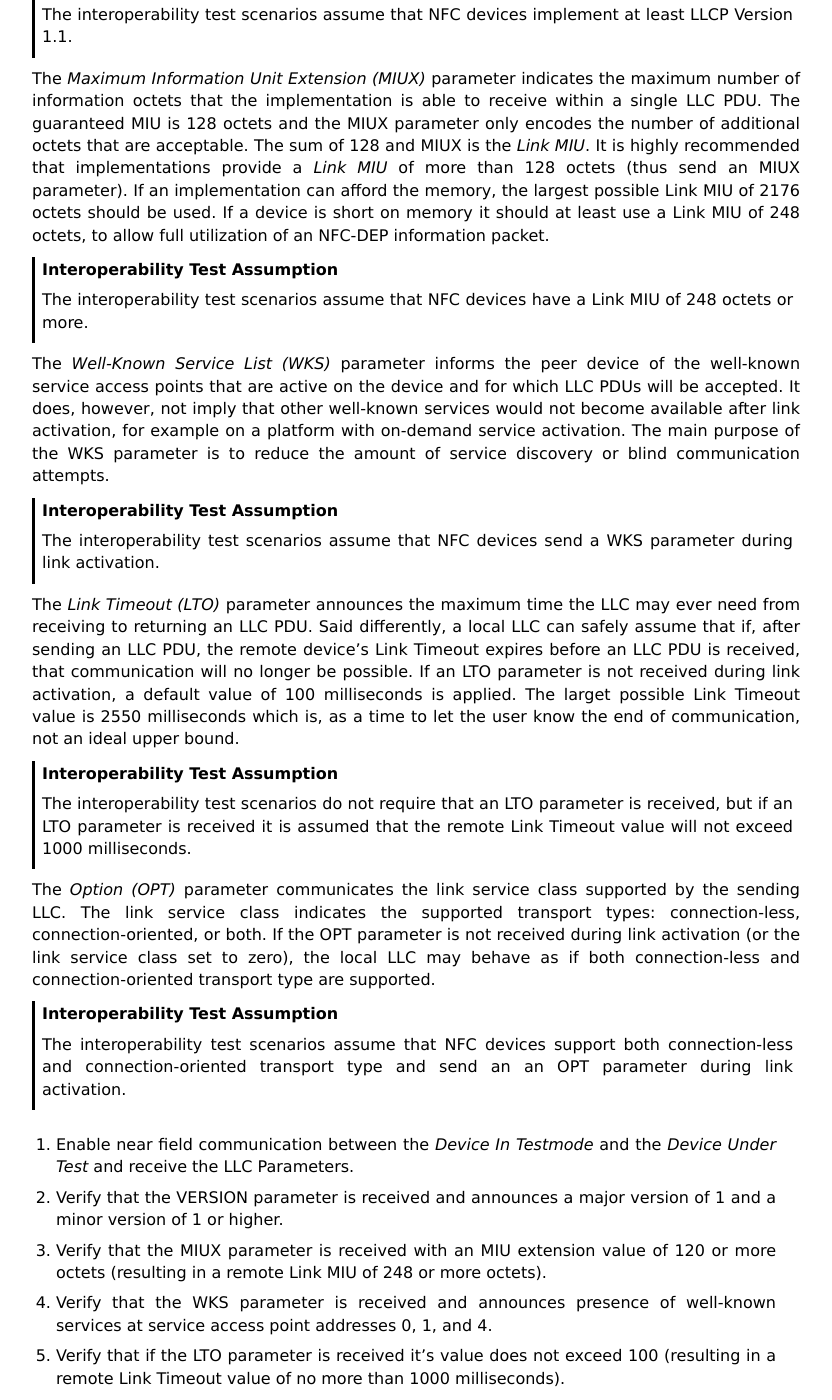
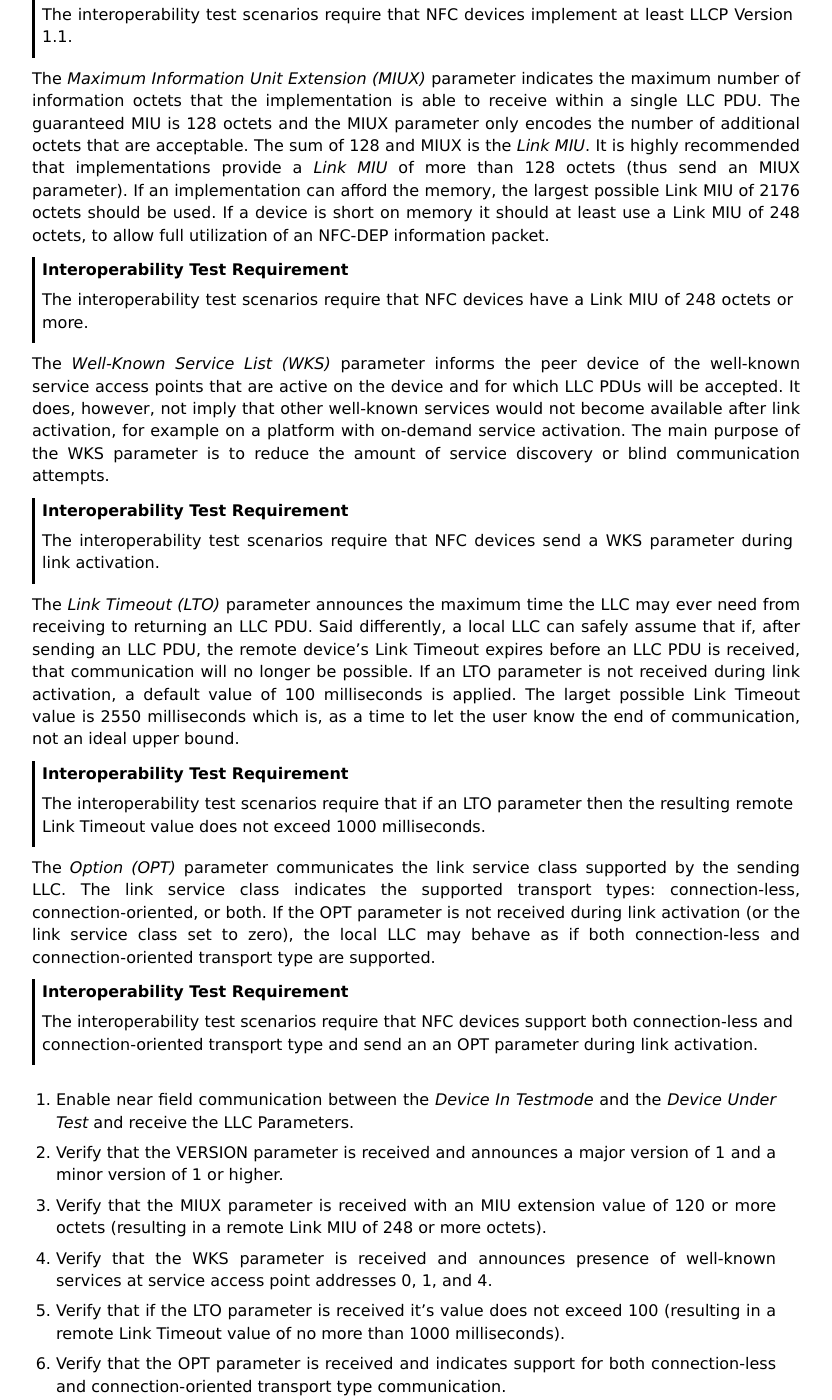
Before and after one commit to nehpetsde/nfc-iop, a Sphinx documentation site: the page built from docs/pp/link-management.rst, in a window 1280 px wide and 1400 px high, scrolled down 698 px. Shown: the whole window, without its empty margins (48-880 px from the left). Built offline with Sphinx 7.4.7, drawn with Linux system fonts in a browser that asks for light colours; some of the changed text lies outside the part shown.

Commit message:
rephrased Interoperability Test Assumptions as Interoperability Test Requirements

```diff
--- a/docs/pp/link-management.rst
+++ b/docs/pp/link-management.rst
@@ -32,9 +32,9 @@
 versions differ then the more advanced implementation may decide if it
 can fall back to the <major>.<minor> version of the peer device.
 
-.. admonition:: Interoperability Test Assumption
+.. admonition:: Interoperability Test Requirement
 
-   The interoperability test scenarios assume that NFC devices
+   The interoperability test scenarios require that NFC devices
    implement at least LLCP Version 1.1.
 
 The *Maximum Information Unit Extension (MIUX)* parameter indicates
@@ -49,9 +49,9 @@
 at least use a Link MIU of 248 octets, to allow full utilization of an
 NFC-DEP information packet.
 
-.. admonition:: Interoperability Test Assumption
+.. admonition:: Interoperability Test Requirement
 
-   The interoperability test scenarios assume that NFC devices have a
+   The interoperability test scenarios require that NFC devices have a
    Link MIU of 248 octets or more.
 
 The *Well-Known Service List (WKS)* parameter informs the peer device
@@ -62,9 +62,9 @@
 activation. The main purpose of the WKS parameter is to reduce the
 amount of service discovery or blind communication attempts.
 
-.. admonition:: Interoperability Test Assumption
+.. admonition:: Interoperability Test Requirement
 
-   The interoperability test scenarios assume that NFC devices send a
+   The interoperability test scenarios require that NFC devices send a
    WKS parameter during link activation.
 
 The *Link Timeout (LTO)* parameter announces the maximum time the LLC
@@ -77,12 +77,11 @@
 2550 milliseconds which is, as a time to let the user know the end of
 communication, not an ideal upper bound.
 
-.. admonition:: Interoperability Test Assumption
+.. admonition:: Interoperability Test Requirement
 
-   The interoperability test scenarios do not require that an LTO
-   parameter is received, but if an LTO parameter is received it is
-   assumed that the remote Link Timeout value will not exceed 1000
-   milliseconds.
+   The interoperability test scenarios require that if an LTO
+   parameter then the resulting remote Link Timeout value does not
+   exceed 1000 milliseconds.
 
 The *Option (OPT)* parameter communicates the link service class
 supported by the sending LLC. The link service class indicates the
@@ -92,9 +91,9 @@
 both connection-less and connection-oriented transport type are
 supported.
 
-.. admonition:: Interoperability Test Assumption
+.. admonition:: Interoperability Test Requirement
 
-   The interoperability test scenarios assume that NFC devices support
+   The interoperability test scenarios require that NFC devices support
    both connection-less and connection-oriented transport type and
    send an an OPT parameter during link activation.
 
@@ -160,9 +159,9 @@
 performance if that PDU is sent a few milliseconds later instead of
 delaying it until a next PDU is received from the remote LLC.
 
-.. admonition:: Interoperability Test Assumption
+.. admonition:: Interoperability Test Requirement
 
-   The interoperability test scenarios assume that NFC devices send a
+   The interoperability test scenarios require that NFC devices send a
    SYMM PDU no later than 10 milliseconds after a PDU was received and
    no other PDU became availble for sending.
 
@@ -176,9 +175,9 @@
 between receiving and returning a SYMM PDU. Any other PDU sent or
 received would then restore the original conditions.
 
-.. admonition:: Interoperability Test Assumption
+.. admonition:: Interoperability Test Requirement
 
-   The interoperability test scenarios assume that NFC devices do not
+   The interoperability test scenarios require that NFC devices do not
    increase the time between receiving and sending a SYMM PDU before
    at least a consecutive sequence of 10 SYMM PDUs has been received
    and send (5 per direction).
@@ -204,9 +203,9 @@
 recommended that NFC Devices implement and use frame aggregation
 whenever possible.
 
-.. admonition:: Interoperability Test Assumption
+.. admonition:: Interoperability Test Requirement
 
-   The interoperability test scenarios assume that NFC devices
+   The interoperability test scenarios require that NFC devices
    implement and use frame aggregation.
 
 Disaggregating AGF PDUs is mandatory for any LLCP implementation. When
```
